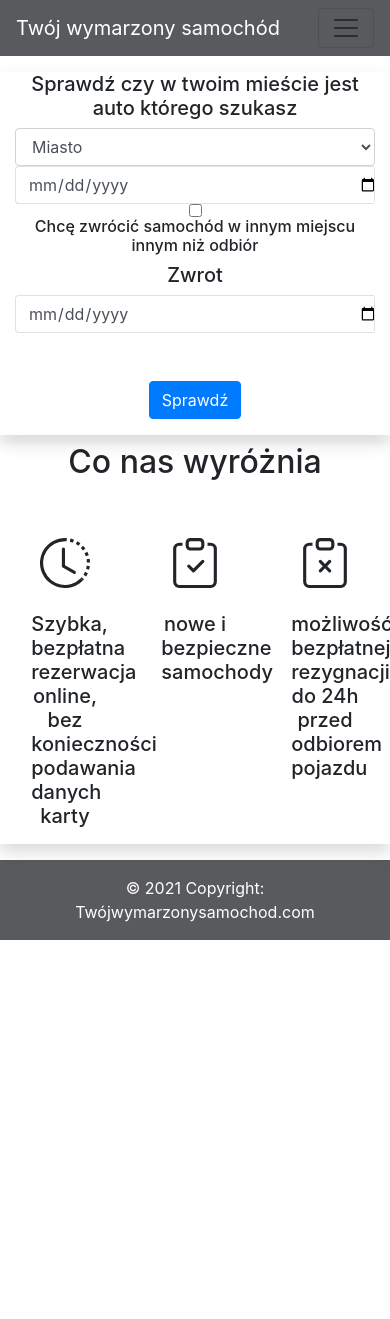
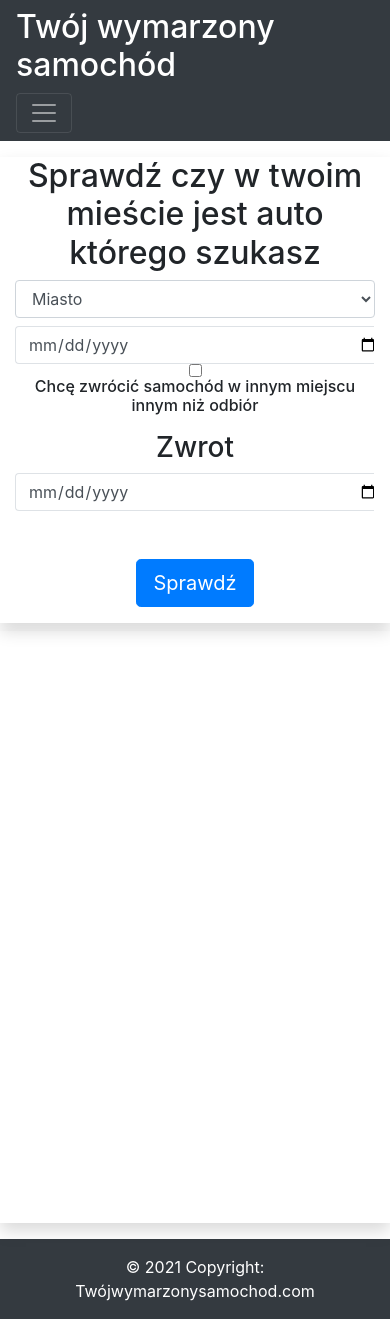
Before and after one commit to JBaczkoeski/projekt-wypozyczalni-samochodowej, a PHP site: page /projekt.php in a window 390 px wide; the page is wider, and only the part inside the window is pictured. Before the commit the page ends 940 px from the top of that part, so only its background shows below. Run offline with PHP 8.4, Linux system fonts and the light colour scheme.

Commit message:
safdsaf
asdsadsadsa

```diff
--- a/footer.php
+++ b/footer.php
@@ -1,5 +1,5 @@
 
-    <footer class="bg-gray text-center text-lg-start">
+    <footer class="bg-dark text-center text-lg-start">
   <div class="text-center p-3 text-white">
     © 2021 Copyright:
     <a class="text-white" href="projekt.php">Twójwymarzonysamochod.com</a>
--- a/navbar.php
+++ b/navbar.php
@@ -1,41 +1,31 @@
 	<?php
   echo'
-  <nav class="navbar navbar-expand-lg navbar-light bg-gray ">
-  <a class="navbar-brand text-white" href="projekt.php">Twój wymarzony samochód</a>
+  <nav class="navbar navbar-dark bg-dark sticky-top navbar-expand-lg">
+  <a class="text-white h2" href="projekt.php">Twój wymarzony samochód</a>
   <button class="navbar-toggler" type="button" data-toggle="collapse" data-target="#navbarSupportedContent" aria-controls="navbarSupportedContent" aria-expanded="false" aria-label="Toggle navigation">
     <span class="navbar-toggler-icon"></span>
   </button>
 
-  <div class="collapse navbar-collapse" id="navbarSupportedContent">
-    <ul class="navbar-nav mr-auto">
-      <li class="nav-item active">
-        <a class="nav-link text-white " href="projekt.php">Strona Główna <span class="sr-only">(current)</span></a>
-      </li>
-
+  <div class="collapse navbar-collapse justify-content-end mr-5" id="navbarSupportedContent">
+	<ul class="navbar-nav me-auto mb-2 mb-lg-0">
         <li class="nav-item">
-        <a class="nav-link text-white" href="car.php">Samochody</a>
+          <a class="nav-link active h5" aria-current="page" href="projekt.php">Strona główna</a>
         </li>
 		<li class="nav-item">
-        <a class="nav-link text-white" href="#">Wyślij Wiadomość</a>
+          <a class="nav-link h5" href="car.php">Samochody</a>
         </li>
         <li class="nav-item">
-        <a class="nav-link text-white" href="#">Utwórz konto</a>
+          <a class="nav-link h5" href="#">Wyślij Wiadomość</a>
         </li>
 		<li class="nav-item">
-        <a class="nav-link text-white" href="#">Zaloguj się</a>
+          <a class="nav-link h5" href="#">O Firmie</a>
         </li>
-	  <li class="nav-item dropdown">
-        <a class="nav-link dropdown-toggle text-white" href="#" id="navbarDropdown" role="button" data-toggle="dropdown" aria-haspopup="true" aria-expanded="false">
-          Menu
-        </a>
-        <div class="dropdown-menu" aria-labelledby="navbarDropdown">
-          <a class="dropdown-item" href="#">Kontakt</a>
-          <a class="dropdown-item" href="#">Lokalizacje</a>
-		  <a class="dropdown-item" href="#">Współpraca</a>
-		  <a class="dropdown-item" href="#">O Firmie</a>
-        </div>
+        <li class="nav-item">
+          <a class="nav-link h5" href="#">Zaloguj</a>
         </li>
-    </ul>
+		<li class="nav-item">
+          <a class="nav-link h5" href="#">Zarejestruj się</a>
+        </li>
   </div>
 </nav>
 ';
--- a/projekt.php
+++ b/projekt.php
@@ -11,13 +11,13 @@
 </head>
 <body>
 <div class="container-fluid ">
-	<div class="row">
+	<div class="row bg-white">
 		<div class="container col-12 bg-home">
 			<div class="row">
 				<div class="container col-xl-3  text-center mt-3 order-first shadow col-md-3 col-sm-12">
-					<h5>Sprawdź czy w twoim mieście jest auto którego szukasz</h5>
+					<h2>Sprawdź czy w twoim mieście jest auto którego szukasz</h2>
 						<form>
-							<select id="inputState" class="form-control ">
+							<select id="inputState" class="form-control h4">
 								<option selected disabled>Miasto</option>
 							</select>
 							<div class="input-group">
@@ -30,9 +30,9 @@
             				</div>
 							<input class="variant_checkbox" name="start_finish_location" value="1" id="start_finish_location" type="checkbox">
 							<i></i><input value="0" name="start_finish_location" type="hidden"><label for="start_finish_location" class="var_checkbox h6">
-								Chcę zwrócić samochód w innym miejscu innym niż odbiór
+								<h6>Chcę zwrócić samochód w innym miejscu innym niż odbiór</h6>
 							</label>
-							<h5>Zwrot</h5>
+							<h3>Zwrot</h3>
 							<div class="input-group">
                 				<input class="form-control py-2 border-right-0 border" type="date" value="date1" id="example-input" placeholder="Wybierz datę">
                					<span class="input-group-append ml-n4 z-index-1">
@@ -41,20 +41,17 @@
                     			</button>
                 				</span>
             				</div><br></br>
-							<button type="submit" class="btn btn-primary">Sprawdź</button>
+							<button type="submit" class="btn btn-primary btn-lg">Sprawdź</button>
 
 						</form>
 				</div>
-				<div class="container col-9 mt-3 d-none d-md-block bg-home">
+				<div class="container col-9 mt-3 d-none d-md-block ">
 					<div class="row">
 						<div class="container col-6">
 						<div id="carouselExampleControls" class="carousel slide" data-ride="carousel">
 							<div class="carousel-inner">
 								<div class="carousel-item active">
 								<img src="https://cdn.pixabay.com/photo/2017/06/29/09/25/car-2453605_960_720.jpg" class="d-block w-100" alt="...">
-								</div>
-								<div class="carousel-item">
-								<img src="https://cdn.pixabay.com/photo/2018/11/17/18/58/shelby-3821716_960_720.jpg" class="d-block w-100" alt="...">
 								</div>
 								<div class="carousel-item">
 								<img src="https://cdn.pixabay.com/photo/2012/11/02/13/02/car-63930_960_720.jpg" class="d-block w-100" alt="...">
@@ -70,14 +67,11 @@
 							</a>
 							</div>
 						</div>
-						<div class="container col-6 bg-home">
+						<div class="container col-6">
 						<div id="carouselExampleControlss" class="carousel slide" data-ride="carousel">
 							<div class="carousel-inner">
 								<div class="carousel-item active ">
 								<img src="https://cdn.pixabay.com/photo/2017/06/29/09/25/car-2453605_960_720.jpg" class="d-block w-100 " alt="...">
-								</div>
-								<div class="carousel-item">
-								<img src="https://cdn.pixabay.com/photo/2018/11/17/18/58/shelby-3821716_960_720.jpg" class="d-block w-100" alt="...">
 								</div>
 								<div class="carousel-item">
 								<img src="https://cdn.pixabay.com/photo/2012/11/02/13/02/car-63930_960_720.jpg" class="d-block w-100" alt="...">
@@ -95,12 +89,12 @@
 						</div>
 					</div>
 				</div>
-				<div class="container col-12  shadow  mb-3 mt-2 bg-home">
+				<div class="container col-12  shadow  mb-3 mt-2  bg-grey text-white p-5">
 					<div class="row">
 						<div class="container col-12 text-center mb-5">
 							<h2>Co nas wyróżnia</h2>
 						</div>
-						<div class="container col-3 text-center h5 mb-3">
+						<div class="container col-3 text-center h3 mb-3">
 						<svg xmlns="http://www.w3.org/2000/svg" width="50" height="50" fill="currentColor" class="bi bi-clock-history img-fluid" viewBox="0 0 16 16">
   							<path d="M8.515 1.019A7 7 0 0 0 8 1V0a8 8 0 0 1 .589.022l-.074.997zm2.004.45a7.003 7.003 0 0 0-.985-.299l.219-.976c.383.086.76.2 1.126.342l-.36.933zm1.37.71a7.01 7.01 0 0 0-.439-.27l.493-.87a8.025 8.025 0 0 1 .979.654l-.615.789a6.996 6.996 0 0 0-.418-.302zm1.834 1.79a6.99 6.99 0 0 0-.653-.796l.724-.69c.27.285.52.59.747.91l-.818.576zm.744 1.352a7.08 7.08 0 0 0-.214-.468l.893-.45a7.976 7.976 0 0 1 .45 1.088l-.95.313a7.023 7.023 0 0 0-.179-.483zm.53 2.507a6.991 6.991 0 0 0-.1-1.025l.985-.17c.067.386.106.778.116 1.17l-1 .025zm-.131 1.538c.033-.17.06-.339.081-.51l.993.123a7.957 7.957 0 0 1-.23 1.155l-.964-.267c.046-.165.086-.332.12-.501zm-.952 2.379c.184-.29.346-.594.486-.908l.914.405c-.16.36-.345.706-.555 1.038l-.845-.535zm-.964 1.205c.122-.122.239-.248.35-.378l.758.653a8.073 8.073 0 0 1-.401.432l-.707-.707z"/>
   							<path d="M8 1a7 7 0 1 0 4.95 11.95l.707.707A8.001 8.001 0 1 1 8 0v1z"/>
@@ -108,7 +102,7 @@
 						</svg><br></br>
 						Szybka, bezpłatna rezerwacja online, bez konieczności podawania danych karty
 						</div>
-						<div class="container col-3 text-center h5 mb-3">
+						<div class="container col-3 text-center h3 mb-3">
 						<svg xmlns="http://www.w3.org/2000/svg" width="50" height="50" fill="currentColor" class="bi bi-clipboard-check img-fluid" viewBox="0 0 16 16">
 							<path fill-rule="evenodd" d="M10.854 7.146a.5.5 0 0 1 0 .708l-3 3a.5.5 0 0 1-.708 0l-1.5-1.5a.5.5 0 1 1 .708-.708L7.5 9.793l2.646-2.647a.5.5 0 0 1 .708 0z"/>
 							<path d="M4 1.5H3a2 2 0 0 0-2 2V14a2 2 0 0 0 2 2h10a2 2 0 0 0 2-2V3.5a2 2 0 0 0-2-2h-1v1h1a1 1 0 0 1 1 1V14a1 1 0 0 1-1 1H3a1 1 0 0 1-1-1V3.5a1 1 0 0 1 1-1h1v-1z"/>
@@ -116,7 +110,7 @@
 						</svg><br></br>
 							nowe i bezpieczne samochody
 						</div>
-						<div class="container col-3 text-center h5 mb-3">
+						<div class="container col-3 text-center h3 mb-3">
 						<svg xmlns="http://www.w3.org/2000/svg" width="50" height="50" fill="currentColor" class="bi bi-clipboard-x img-fluid" viewBox="0 0 16 16">
 							<path fill-rule="evenodd" d="M6.146 7.146a.5.5 0 0 1 .708 0L8 8.293l1.146-1.147a.5.5 0 1 1 .708.708L8.707 9l1.147 1.146a.5.5 0 0 1-.708.708L8 9.707l-1.146 1.147a.5.5 0 0 1-.708-.708L7.293 9 6.146 7.854a.5.5 0 0 1 0-.708z"/>
 							<path d="M4 1.5H3a2 2 0 0 0-2 2V14a2 2 0 0 0 2 2h10a2 2 0 0 0 2-2V3.5a2 2 0 0 0-2-2h-1v1h1a1 1 0 0 1 1 1V14a1 1 0 0 1-1 1H3a1 1 0 0 1-1-1V3.5a1 1 0 0 1 1-1h1v-1z"/>
@@ -224,11 +218,11 @@
 					</div>
 				<div class="container col-12 mt-5 mb-4 text-center d-none d-sm-block bg-home">
 					<div class="row">
-						<div class="container col-12 text-center h1">
+						<div class="container col-12 text-center h1 mb-5">
 							Aktualności
 						</div>
 							<?php
-							for( $x = 1; $x <= 4; $x++ ){
+							for( $x = 1; $x <= 2; $x++ ){
 							echo'
 						<div class="container   col-auto mb-4">
 							<div class="card" style="width: 38rem;">
```
Also changed, not shown: images/backgrund.svg (added). Lines whose indentation alone changed are shown as unchanged.
